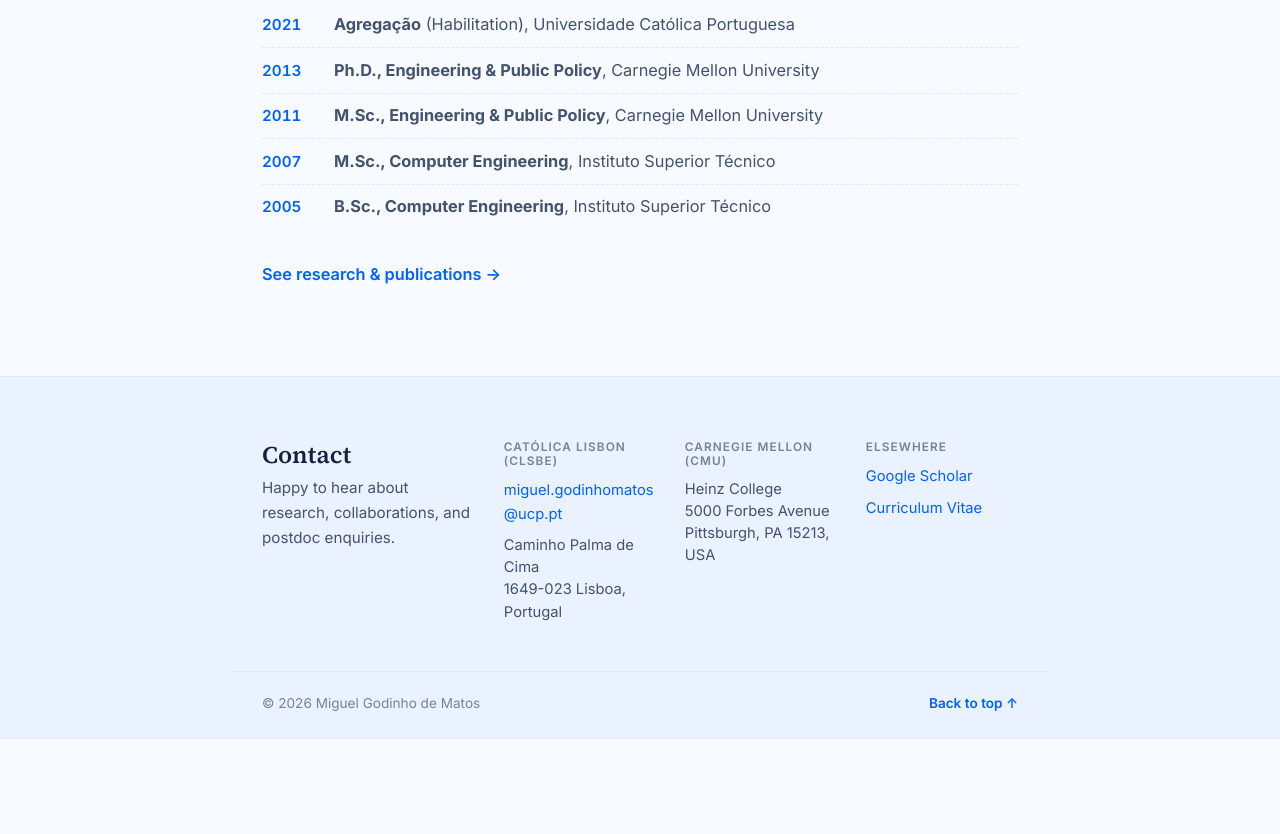
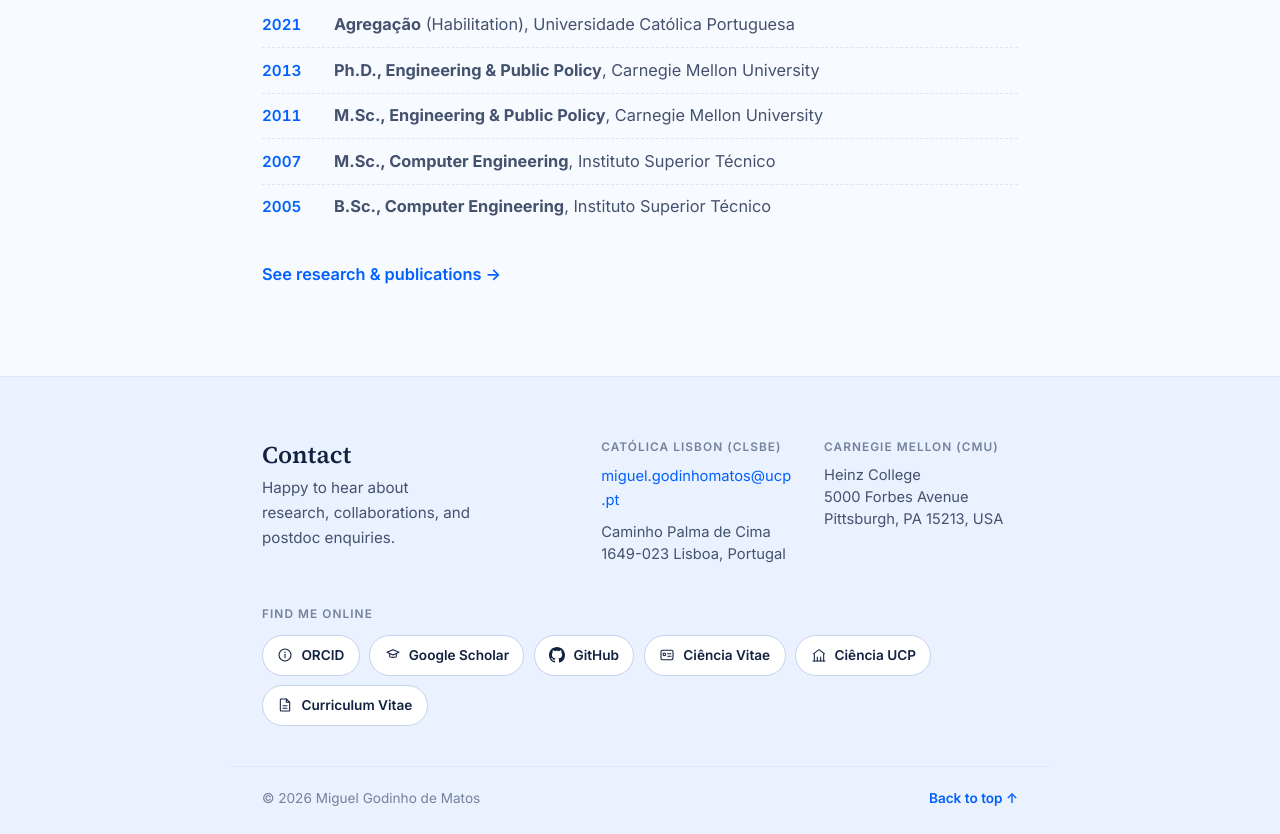
Before and after one commit to MiguelGodinhoMatos/MiguelGodinhoMatos.github.io, a plain HTML site: page index.html in a window 1280 px wide. Shown: the part 1328-2162 px from the top of the page. Before the commit the page ends 2067 px from the top, so only its background shows below. Drawn offline with Linux system fonts and the light colour scheme.

Commit message:
feature: add 'Find me online' profile links to footer
Site-wide footer strip with icon pills linking to ORCID, Google Scholar,
GitHub, Ciência Vitae, Ciência UCP, and CV. Footer grid trimmed to three
columns; profiles shown as a full-width row below.

Co-Authored-By: Claude Opus 4.8 (1M context) <noreply@anthropic.com>

```diff
--- a/css/style.css
+++ b/css/style.css
@@ -225,12 +225,27 @@ a.pub-title:hover { color: var(--accent); }
 
 /* ---------- Footer ---------- */
 .site-footer { background: var(--bg-sunk); border-top: 1px solid var(--border); padding: clamp(2.5rem, 6vw, 4rem) 0 1.5rem; margin-top: 1rem; }
-.footer__grid { display: grid; grid-template-columns: 1.4fr 1fr 1fr 1fr; gap: 1.8rem; }
+.footer__grid { display: grid; grid-template-columns: 1.6fr 1fr 1fr; gap: 1.8rem; }
 .footer__title { font-size: 1.5rem; margin: 0 0 .4rem; }
 .footer__lead { color: var(--text-soft); font-size: .95rem; margin: 0; max-width: 22ch; }
 .footer__label { font-family: var(--sans); font-size: .74rem; letter-spacing: .09em; text-transform: uppercase; color: var(--text-mute); margin: 0 0 .6rem; }
 .footer__col p { margin: 0 0 .5rem; font-size: .92rem; color: var(--text-soft); word-break: break-word; }
 .footer__addr { color: var(--text-mute); font-size: .86rem; line-height: 1.5; }
+/* Footer profile links */
+.footer__profiles { margin-top: 2.2rem; }
+.profile-links { display: flex; flex-wrap: wrap; gap: .6rem; margin-top: .85rem; }
+.profile-link {
+  display: inline-flex; align-items: center; gap: .5rem;
+  padding: .5rem .9rem; border-radius: 999px;
+  border: 1px solid var(--border-strong); background: var(--bg-elev);
+  color: var(--text); font-size: .85rem; font-weight: 600; text-decoration: none;
+  transition: transform .15s, border-color .2s, color .2s, background-color .2s;
+}
+.profile-link:hover { color: var(--accent); border-color: var(--accent); background: color-mix(in srgb, var(--accent) 8%, var(--bg-elev)); transform: translateY(-1px); text-decoration: none; }
+.profile-link svg { width: 16px; height: 16px; flex: none; fill: none; stroke: currentColor; stroke-width: 1.6; stroke-linecap: round; stroke-linejoin: round; }
+.profile-link svg.icon--fill { fill: currentColor; stroke: none; }
+.profile-link svg .dot { fill: currentColor; stroke: none; }
+
 .footer__base { display: flex; justify-content: space-between; align-items: center; flex-wrap: wrap; gap: .5rem; margin-top: 2.5rem; padding-top: 1.3rem; border-top: 1px solid var(--border); color: var(--text-mute); font-size: .85rem; }
 .footer__base p { margin: 0; }
 .footer__totop { font-weight: 600; }
--- a/js/layout.js
+++ b/js/layout.js
@@ -48,10 +48,16 @@
     '      <h3 class="footer__label">Carnegie Mellon (CMU)</h3>' +
     '      <p class="footer__addr">Heinz College<br />5000 Forbes Avenue<br />Pittsburgh, PA 15213, USA</p>' +
     '    </div>' +
-    '    <div class="footer__col">' +
-    '      <h3 class="footer__label">Elsewhere</h3>' +
-    '      <p><a href="https://scholar.google.pt/citations?user=0jWWRpgAAAAJ&amp;hl=pt-PT" target="_blank" rel="noopener">Google Scholar</a></p>' +
-    '      <p><a href="https://drive.google.com/file/d/1CsJeGCi3Ua5nHJXQVxWOJCRe9eCH2WJW/view?usp=sharing" target="_blank" rel="noopener">Curriculum Vitae</a></p>' +
+    '  </div>' +
+    '  <div class="container footer__profiles">' +
+    '    <h3 class="footer__label">Find me online</h3>' +
+    '    <div class="profile-links">' +
+    '      <a class="profile-link" href="https://orcid.org/0000-0002-6333-2753" target="_blank" rel="noopener"><svg viewBox="0 0 24 24" aria-hidden="true"><circle cx="12" cy="12" r="9"/><line x1="12" y1="11" x2="12" y2="16"/><circle class="dot" cx="12" cy="8" r="1.1"/></svg>ORCID</a>' +
+    '      <a class="profile-link" href="https://scholar.google.pt/citations?user=0jWWRpgAAAAJ&amp;hl=en" target="_blank" rel="noopener"><svg viewBox="0 0 24 24" aria-hidden="true"><path d="M3 8 L12 4 L21 8 L12 12 Z"/><path d="M7 10.5 V14.7 C7 15.9 17 15.9 17 14.7 V10.5"/></svg>Google Scholar</a>' +
+    '      <a class="profile-link" href="https://github.com/MiguelGodinhoMatos" target="_blank" rel="noopener"><svg class="icon--fill" viewBox="0 0 16 16" aria-hidden="true"><path d="M8 0C3.58 0 0 3.58 0 8c0 3.54 2.29 6.53 5.47 7.59.4.07.55-.17.55-.38 0-.19-.01-.82-.01-1.49-2.01.37-2.53-.49-2.69-.94-.09-.23-.48-.94-.82-1.13-.28-.15-.68-.52-.01-.53.63-.01 1.08.58 1.23.82.72 1.21 1.87.87 2.33.66.07-.52.28-.87.51-1.07-1.78-.2-3.64-.89-3.64-3.95 0-.87.31-1.59.82-2.15-.08-.2-.36-1.02.08-2.12 0 0 .67-.21 2.2.82.64-.18 1.32-.27 2-.27.68 0 1.36.09 2 .27 1.53-1.04 2.2-.82 2.2-.82.44 1.1.16 1.92.08 2.12.51.56.82 1.27.82 2.15 0 3.07-1.87 3.75-3.65 3.95.29.25.54.73.54 1.48 0 1.07-.01 1.93-.01 2.2 0 .21.15.46.55.38A8.013 8.013 0 0 0 16 8c0-4.42-3.58-8-8-8z"/></svg>GitHub</a>' +
+    '      <a class="profile-link" href="https://www.cienciavitae.pt/4217-C942-9E6F" target="_blank" rel="noopener"><svg viewBox="0 0 24 24" aria-hidden="true"><rect x="3" y="5" width="18" height="14" rx="2"/><circle cx="8" cy="11" r="2"/><line x1="13" y1="10" x2="18" y2="10"/><line x1="13" y1="14" x2="18" y2="14"/></svg>Ciência Vitae</a>' +
+    '      <a class="profile-link" href="https://ciencia.ucp.pt/en/persons/miguel-godinho-de-matos/" target="_blank" rel="noopener"><svg viewBox="0 0 24 24" aria-hidden="true"><path d="M3 21h18"/><path d="M5 21V10M19 21V10"/><path d="M4 10 L12 4 L20 10"/><path d="M9.5 21v-6M14.5 21v-6"/></svg>Ciência UCP</a>' +
+    '      <a class="profile-link" href="https://drive.google.com/file/d/1CsJeGCi3Ua5nHJXQVxWOJCRe9eCH2WJW/view?usp=sharing" target="_blank" rel="noopener"><svg viewBox="0 0 24 24" aria-hidden="true"><path d="M14 3H6a1 1 0 0 0-1 1v16a1 1 0 0 0 1 1h12a1 1 0 0 0 1-1V8z"/><path d="M14 3v5h5"/><line x1="9" y1="13" x2="15" y2="13"/><line x1="9" y1="17" x2="15" y2="17"/></svg>Curriculum Vitae</a>' +
     '    </div>' +
     '  </div>' +
     '  <div class="container footer__base">' +
```
